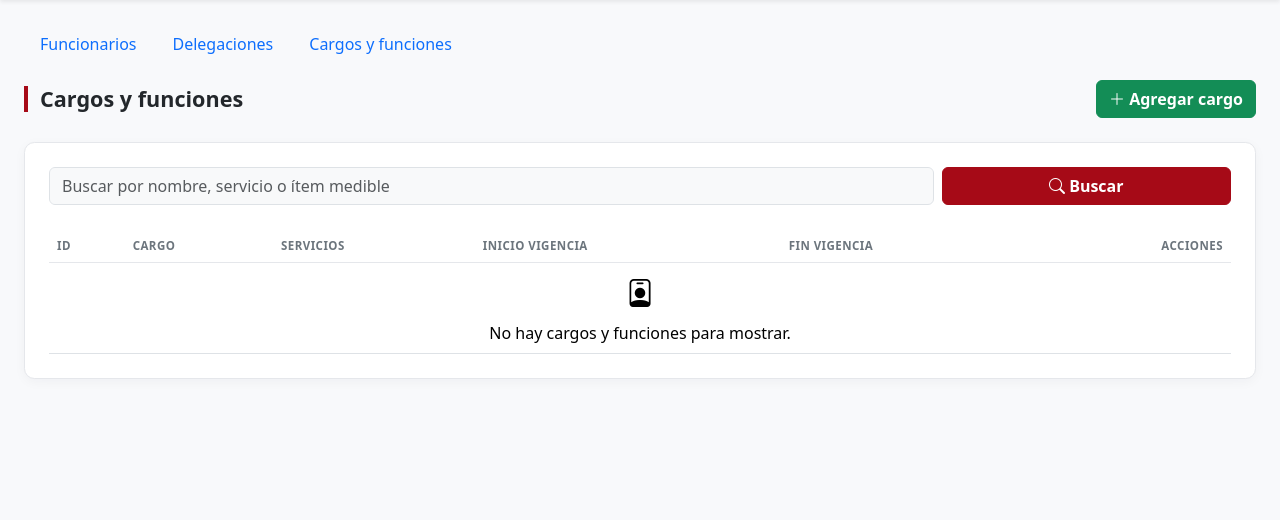
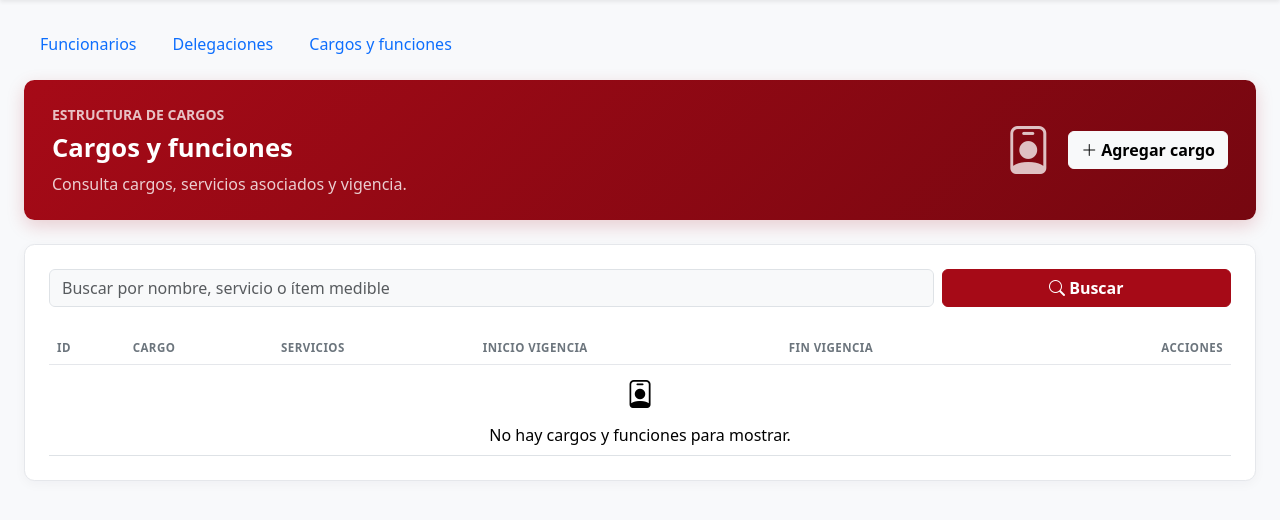
Before and after one commit to Franxescoo/Proyecto_Muni, a Django app: page /organization/positions/ in a window 1280 px wide. Shown: the part 74-594 px from the top of the page. Run offline with Django 5.2, Linux system fonts and the light colour scheme; the visitor is signed in with stand-in values (Sample User, id 1); data that the repository does not hold is empty.

Commit message:
Unifica diseño visual de templates de organización

```diff
--- a/templates/organization/position_list.html
+++ b/templates/organization/position_list.html
@@ -3,14 +3,15 @@
 {% block titulo %}Cargos y funciones · Organización{% endblock %}
 
 {% block contenido %}
-<div class="d-flex flex-wrap justify-content-between align-items-center gap-3 mb-4">
-    <h1 class="organization-title mb-0">Cargos y funciones</h1>
-    {% if perms.organization.add_positionfunction %}
-    <a class="btn btn-organization-success fw-semibold" href="{% url 'organization:position_create' %}"><i class="bi bi-plus-lg"></i> Agregar cargo</a>
-    {% endif %}
-</div>
+<div class="organization-shell">
+<section class="organization-hero mb-4 d-flex flex-wrap align-items-center justify-content-between gap-3">
+    <div><div class="small text-uppercase fw-semibold opacity-75 mb-2">Estructura de cargos</div><h1 class="mb-2 fw-bold">Cargos y funciones</h1><p class="mb-0">Consulta cargos, servicios asociados y vigencia.</p></div>
+    <div class="d-flex align-items-center gap-3"><i class="bi bi-person-badge display-5 opacity-75" aria-hidden="true"></i>
+    {% if perms.organization.add_positionfunction %}<a class="btn btn-light fw-semibold" href="{% url 'organization:position_create' %}"><i class="bi bi-plus-lg me-1"></i>Agregar cargo</a>{% endif %}
+    </div>
+</section>
 
-<section class="organization-card p-3 p-md-4">
+<section class="section-card p-3 p-lg-4">
     <form method="get" class="row g-2 mb-4">
         <div class="col-md-9"><label class="visually-hidden" for="position-search">Buscar cargo</label><input id="position-search" class="form-control bg-light" name="q" value="{{ query }}" placeholder="Buscar por nombre, servicio o ítem medible"></div>
         <div class="col-md-3"><button class="btn btn-organization w-100 fw-semibold" type="submit"><i class="bi bi-search"></i> Buscar</button></div>
@@ -32,4 +33,5 @@
         </table>
     </div>
 </section>
+</div>
 {% endblock %}
```
